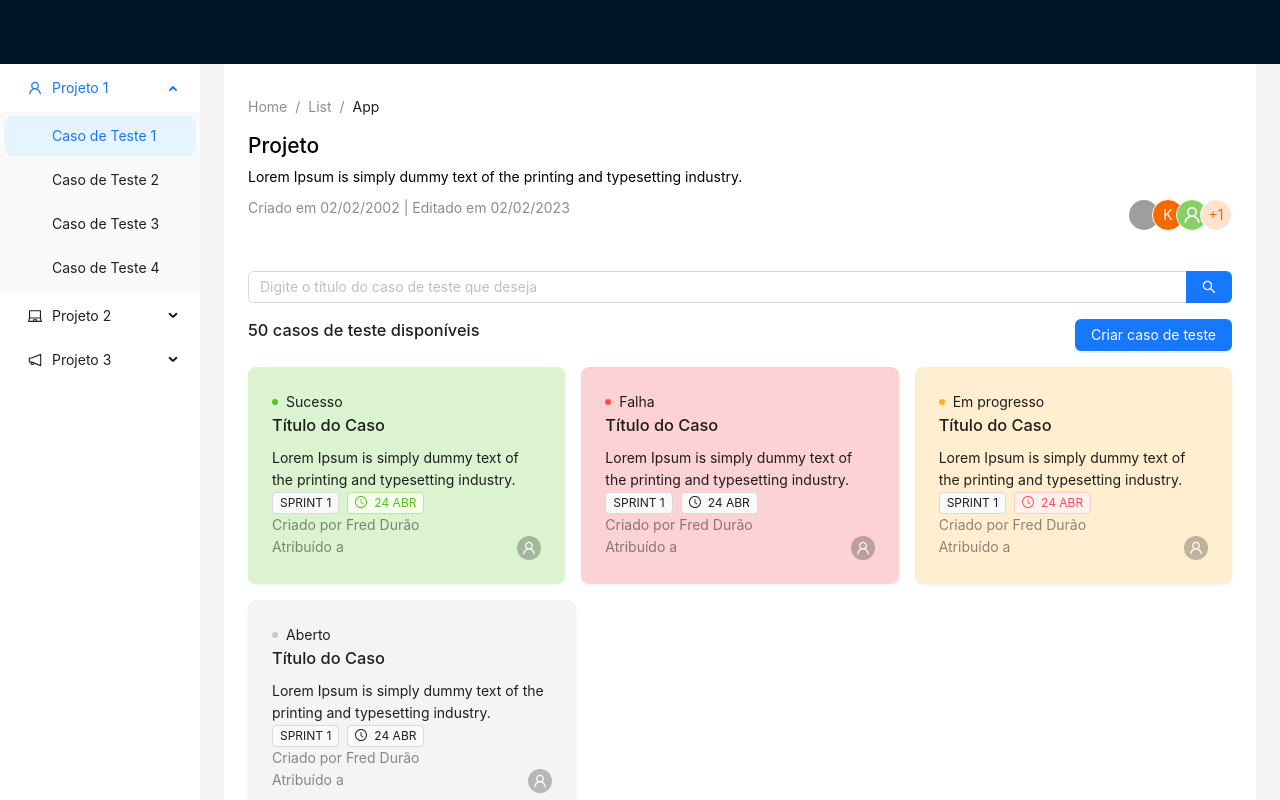
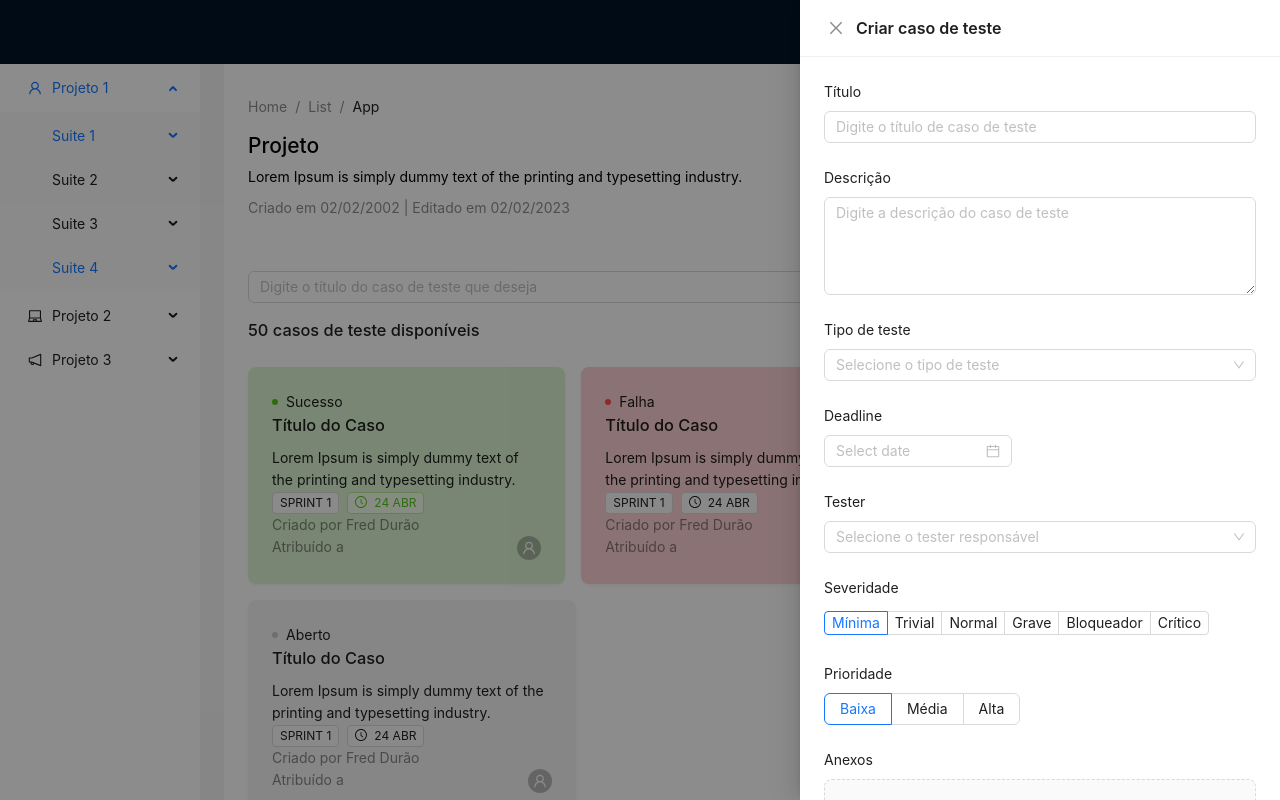
Before and after one commit to ictestufba/ictest-frontend, a Next.js app: page /test-cases in a window 1280 px wide. Both pictures are taken after a click on the button "Criar caso de teste". Built offline with nearby package versions, Linux system fonts and the light colour scheme; grey boxes are pictures that could not be loaded.

Commit message:
feat: added create test drawer and messaging

```diff
--- a/src/app/(public)/test-cases/page.module.css
+++ b/src/app/(public)/test-cases/page.module.css
@@ -24,6 +24,7 @@
 
 .successTestCard {
   background-color: rgba(82, 196, 26, 0.2);
+  cursor: pointer;
 }
 
 .successStatus {
@@ -35,6 +36,7 @@
 
 .failTestCard {
   background-color: rgba(245, 34, 45, 0.2);
+  cursor: pointer;
 }
 
 .failStatus {
@@ -46,6 +48,7 @@
 
 .onProgressTestCard {
   background-color: rgba(255, 176, 24, 0.2);
+  cursor: pointer;
 }
 
 .onProgressStatus {
--- a/src/app/(public)/test-cases/page.tsx
+++ b/src/app/(public)/test-cases/page.tsx
@@ -1,14 +1,20 @@
 "use client";
 
-import React from "react";
+import React, { useState } from "react";
 import {
   LaptopOutlined,
   NotificationOutlined,
   UserOutlined,
   ClockCircleOutlined,
   AntDesignOutlined,
+  InboxOutlined,
 } from "@ant-design/icons";
-import type { MenuProps } from "antd";
+import type {
+  MenuProps,
+  RadioChangeEvent,
+  DatePickerProps,
+  UploadProps,
+} from "antd";
 import {
   Breadcrumb,
   Layout,
@@ -22,6 +28,14 @@ import {
   Button,
   Tooltip,
   Input,
+  Drawer,
+  Form,
+  Space,
+  Select,
+  Radio,
+  DatePicker,
+  Upload,
+  message,
   theme,
 } from "antd";
 import styles from "./page.module.css";
@@ -29,6 +43,8 @@ import styles from "./page.module.css";
 const { Header, Content, Sider } = Layout;
 
 const { Search } = Input;
+const { Option } = Select;
+const { Dragger } = Upload;
 
 const items1: MenuProps["items"] = [
   UserOutlined,
@@ -46,15 +62,223 @@ const items1: MenuProps["items"] = [
       const subKey = index * 4 + j + 1;
       return {
         key: subKey,
-        label: `Caso de Teste ${subKey}`,
+        label: `Suite ${subKey}`,
+        children: new Array(2).fill(null).map((_, j) => {
+          const subSubKey = index * 4 + j + 1;
+          return {
+            key: subSubKey,
+            label: `Caso de Teste ${subSubKey}`,
+          };
+        }),
       };
     }),
   };
 });
 
+const onChangeSeverity = (e: RadioChangeEvent) => {
+  console.log(`radio checked:${e.target.value}`);
+};
+
+const onChangePriority = (e: RadioChangeEvent) => {
+  console.log(`radio checked:${e.target.value}`);
+};
+
+const onChangeDeadline: DatePickerProps["onChange"] = (date, dateString) => {
+  console.log(date, dateString);
+};
+
+const props: UploadProps = {
+  name: "file",
+  multiple: true,
+  action: "https://www.mocky.io/v2/5cc8019d300000980a055e76",
+  onChange(info) {
+    const { status } = info.file;
+    if (status !== "uploading") {
+      console.log(info.file, info.fileList);
+    }
+    if (status === "done") {
+      message.success(`${info.file.name} file uploaded successfully.`);
+    } else if (status === "error") {
+      message.error(`${info.file.name} file upload failed.`);
+    }
+  },
+  onDrop(e) {
+    console.log("Dropped files", e.dataTransfer.files);
+  },
+};
+
 export default function Home() {
+  const [open, setOpen] = useState(false);
+  const [messageApi, contextHolder] = message.useMessage();
+
+  const successCreate = () => {
+    messageApi.open({
+      type: "success",
+      content: "Caso de teste criado com sucesso",
+    });
+  };
+
+  const errorCreate = () => {
+    messageApi.open({
+      type: "error",
+      content: "Ocorreu algum erro na criação do caso de teste",
+    });
+  };
+
+  const showDrawer = () => {
+    setOpen(true);
+  };
+
+  const onClose = () => {
+    // if(success) {
+    //   successCreate();
+    // } else {
+    //   errorCreate();
+    // }
+
+    setOpen(false);
+  };
+
   return (
     <main>
+      {contextHolder}
+      {open ? (
+        <Drawer
+          title="Criar caso de teste"
+          onClose={onClose}
+          open={open}
+          width={480}
+          bodyStyle={{ paddingBottom: 80 }}
+        >
+          <Form layout="vertical" hideRequiredMark>
+            <Form.Item
+              name="title"
+              label="Título"
+              rules={[
+                { required: true, message: "Digite o título de caso de teste" },
+              ]}
+            >
+              <Input placeholder="Digite o título de caso de teste" />
+            </Form.Item>
+            <Form.Item
+              name="description"
+              label="Descrição"
+              rules={[
+                {
+                  required: true,
+                  message: "Digite a descrição do caso de teste",
+                },
+              ]}
+            >
+              <Input.TextArea
+                rows={4}
+                placeholder="Digite a descrição do caso de teste"
+              />
+            </Form.Item>
+            <Form.Item
+              name="type"
+              label="Tipo de teste"
+              rules={[{ required: true, message: "Selecione o tipo de teste" }]}
+            >
+              <Select placeholder="Selecione o tipo de teste">
+                <Option value="functional">Funcional</Option>
+                <Option value="smoke">Smoke</Option>
+                <Option value="regression">Regressão</Option>
+                <Option value="security">Segurança</Option>
+                <Option value="usability">Usabilidade</Option>
+                <Option value="performance">Performace</Option>
+                <Option value="acceptance">Aceitação</Option>
+                <Option value="compatibility">Compabilidade</Option>
+                <Option value="integration">Integração</Option>
+                <Option value="exploratory">Exploratório</Option>
+              </Select>
+            </Form.Item>
+            <Form.Item
+              name="deadline"
+              label="Deadline"
+              rules={[
+                {
+                  required: true,
+                  message: "Selecione a data limite para o teste",
+                },
+              ]}
+            >
+              <DatePicker onChange={onChangeDeadline} />
+            </Form.Item>
+            <Form.Item
+              name="assignees"
+              label="Tester"
+              rules={[
+                { required: true, message: "Selecione o tester responsável" },
+              ]}
+            >
+              <Select placeholder="Selecione o tester responsável">
+                <Option value="fred">Fred</Option>
+              </Select>
+            </Form.Item>
+            <Form.Item
+              name="severity"
+              label="Severidade"
+              rules={[
+                { required: false, message: "Selecione a severidade do teste" },
+              ]}
+            >
+              <Radio.Group
+                size="small"
+                onChange={onChangeSeverity}
+                defaultValue="minor"
+              >
+                <Radio.Button value="minor">Mínima</Radio.Button>
+                <Radio.Button value="trivial">Trivial</Radio.Button>
+                <Radio.Button value="normal">Normal</Radio.Button>
+                <Radio.Button value="major">Grave</Radio.Button>
+                <Radio.Button value="blocker">Bloqueador</Radio.Button>
+                <Radio.Button value="critical">Crítico</Radio.Button>
+              </Radio.Group>
+            </Form.Item>
+            <Form.Item
+              name="priority"
+              label="Prioridade"
+              rules={[
+                { required: false, message: "Selecione a prioridade do teste" },
+              ]}
+            >
+              <Radio.Group onChange={onChangePriority} defaultValue="low">
+                <Radio.Button value="low">Baixa</Radio.Button>
+                <Radio.Button value="medium">Média</Radio.Button>
+                <Radio.Button value="high">Alta</Radio.Button>
+              </Radio.Group>
+            </Form.Item>
+            <Form.Item
+              name="files"
+              label="Anexos"
+              rules={[{ required: false, message: "Anexos" }]}
+            >
+              <Dragger {...props}>
+                <p className="ant-upload-drag-icon">
+                  <InboxOutlined />
+                </p>
+                <p className="ant-upload-text">
+                  Se houver algum anexo ao caso clique ou arraste o arquivo para
+                  esta área
+                </p>
+                <p className="ant-upload-hint">
+                  Suporte para um upload único ou em massa. Apenas arquivos
+                  .png, .jpg e .jpeg
+                </p>
+              </Dragger>
+            </Form.Item>
+            <Space>
+              <Button onClick={onClose}>Cancelar</Button>
+              <Button onClick={onClose} type="primary">
+                Criar caso de teste
+              </Button>
+            </Space>
+          </Form>
+        </Drawer>
+      ) : (
+        <></>
+      )}
       <Layout>
         <Header className="header">
           <div className="logo" />
@@ -121,7 +345,9 @@ export default function Home() {
               />
               <div className={styles.contentContainerHeader}>
                 <h3>50 casos de teste disponíveis</h3>
-                <Button type="primary">Criar caso de teste</Button>
+                <Button onClick={showDrawer} type="primary">
+                  Criar caso de teste
+                </Button>
               </div>
               <Row gutter={16}>
                 <Col span={8}>
```
